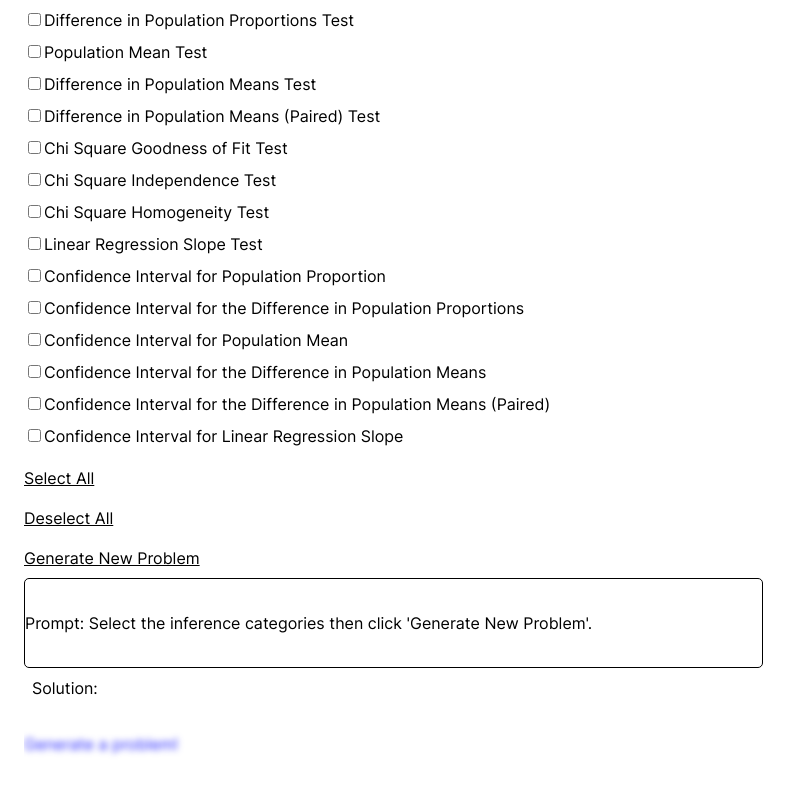
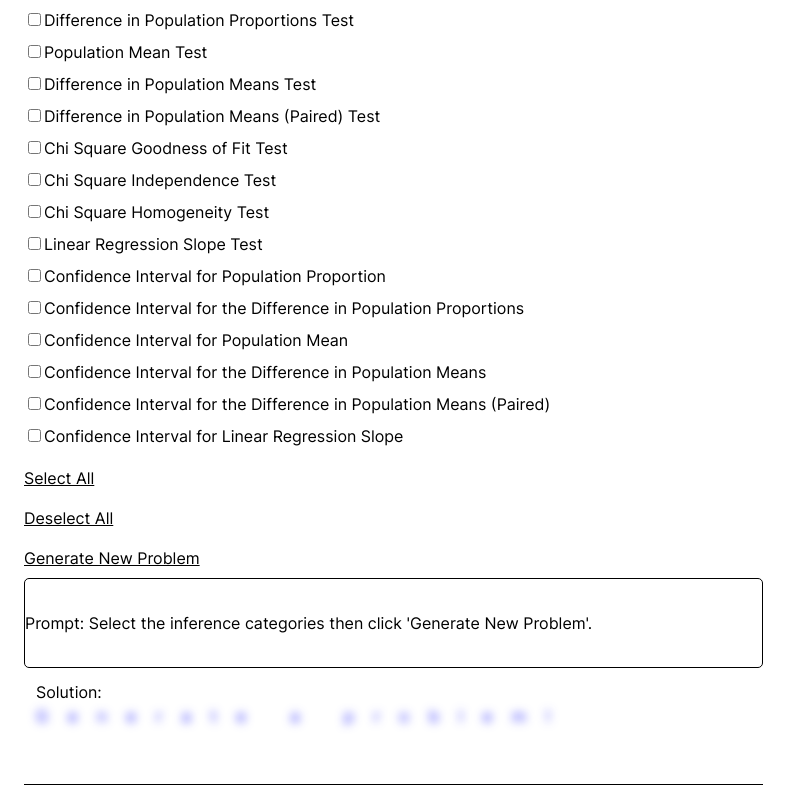
Before and after one commit to PixelatedLagg/MathInfo, a React (Create React App) app: page /interactive/statistics-categories in a window 1280 px wide. Shown: the part 209-1002 px from the top of the page, without its empty margins (0-802 px from the left). Built offline with nearby package versions, Linux system fonts and the light colour scheme.

Commit message:
working on new censor method

```diff
--- a/src/index.css
+++ b/src/index.css
@@ -338,16 +338,18 @@ li a
 
 #solution
 {
-    filter: blur(3px);
-    -webkit-filter: blur(3px);
+    filter: blur(5px);
+    -webkit-filter: blur(5px);
     display: block;
     max-width: fit-content;
+    letter-spacing: 20px;
 }
 
 #solution:hover, #solution:focus
 {
     filter: none;
     -webkit-filter: none;
+    letter-spacing: normal;
 }
 
 .prompt
--- a/src/interactive/Statistics-Categories.js
+++ b/src/interactive/Statistics-Categories.js
@@ -64,14 +64,18 @@ export default function StatisticsCategories(props) {
         for (var i = 0; i < 15; i++)
         {
             document.getElementById(`${i}`).checked = true;
+            _promptTypes[i] = true;
         }
+        setPromptTypes(_promptTypes);
     };
 
     const deselectAllCheckboxes = () => {
         for (var i = 0; i < 15; i++)
-            {
-                document.getElementById(`${i}`).checked = false;
-            }
+        {
+            document.getElementById(`${i}`).checked = false;
+            _promptTypes[i] = false;
+        }
+        setPromptTypes(_promptTypes);
     };
     return (
         <div className='content'>
@@ -101,8 +105,7 @@ export default function StatisticsCategories(props) {
                     <div className="prompt">
                         <p>Prompt: {_prompt.text}</p>
                     </div>
-                    <p style={{marginTop: "8px", marginLeft: "8px"}}>Solution:</p>
-                    <strong id="solution" tabIndex="0">{_prompt.ans}</strong>
+                    <p style={{marginTop: "12px", marginLeft: "12px"}}>Solution:<br/><strong id="solution" tabIndex="0">{_prompt.ans}</strong></p>
                 </div>
                 <div className='media'>
                 </div>
```
